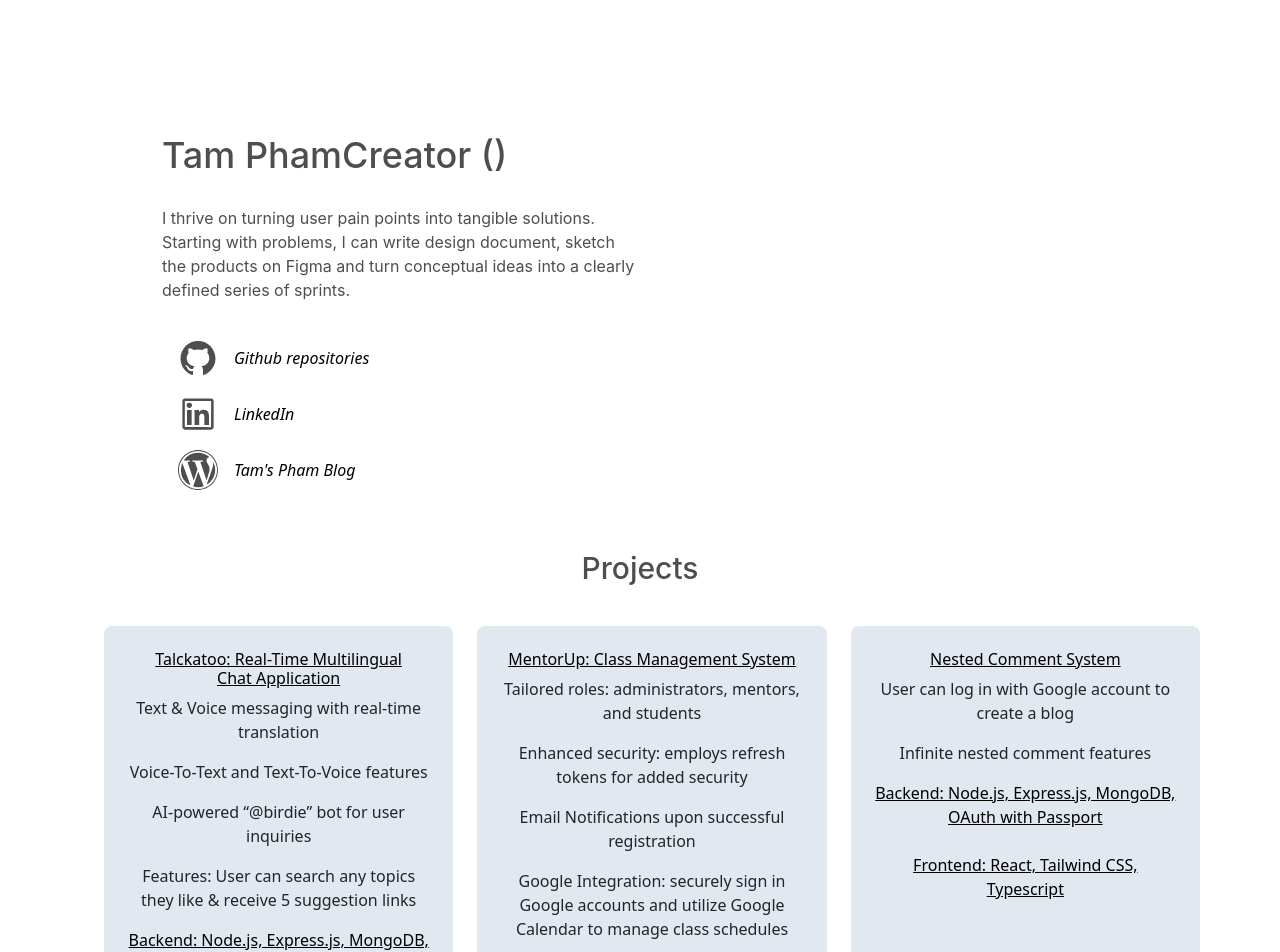
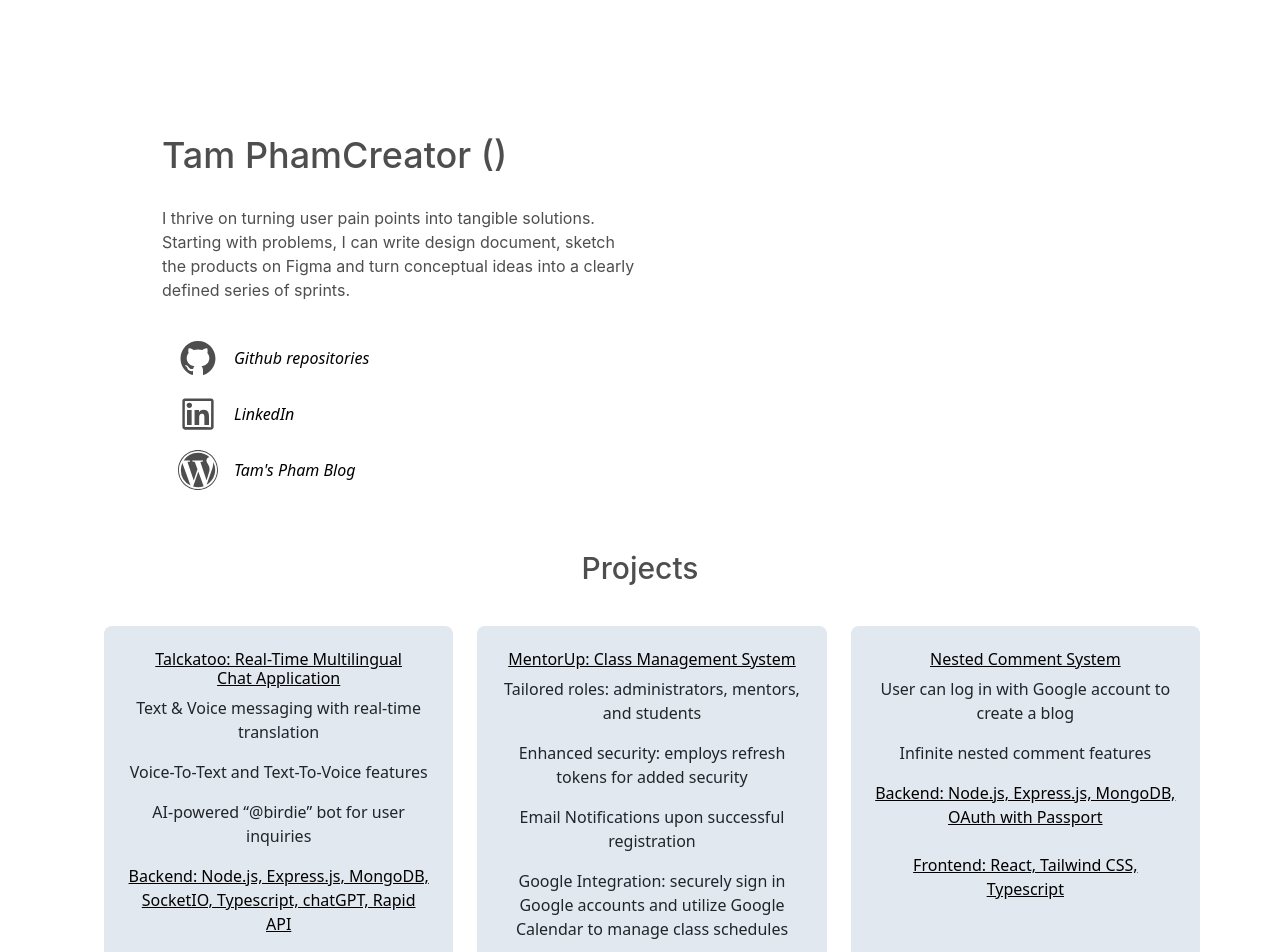
Before and after one commit to Miminiverse/mimiportfo, a React (Create React App) app: page / in a window 1280 px wide. Shown: the top 952 px of the page. Built offline with nearby package versions, Linux system fonts and the light colour scheme.

Commit message:
remove feature

```diff
--- a/src/components/Projects.js
+++ b/src/components/Projects.js
@@ -35,10 +35,6 @@ const Projects = () => {
               <p>Text & Voice messaging with real-time translation</p>
               <p>Voice-To-Text and Text-To-Voice features</p>
               <p>AI-powered “@birdie” bot for user inquiries</p>
-              <p>
-                Features: User can search any topics they like & receive 5
-                suggestion links
-              </p>
               <a
                 href="https://github.com/Talckatoo/talckatoo_server"
                 className=" text-black"
```
